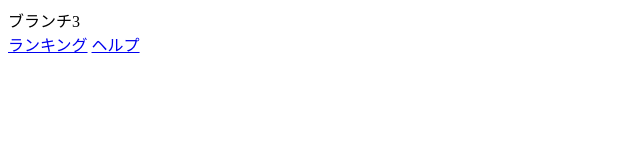
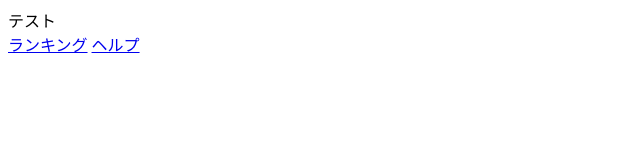
Before and after one commit to eatdeliciousbanana/Project_X, a plain HTML site: page index.html in a window 1280 px wide. Shown: the full height of the page, 0-640 px from the left. Drawn offline with Linux system fonts and the light colour scheme.

Commit message:
Slackのテスト

```diff
--- a/index.html
+++ b/index.html
@@ -9,7 +9,7 @@
 </head>
 
 <body>
-    <div>ブランチ3</div>
+    <div>テスト</div>
 
     <a href="./ranking.html">ランキング</a>
     <a href="./help.html">ヘルプ</a>
```
